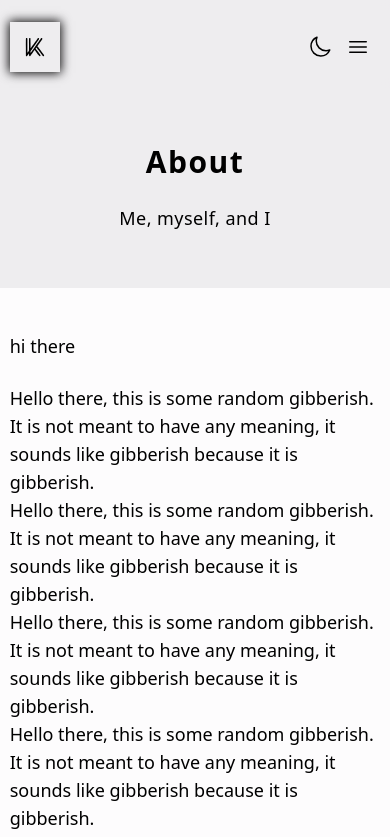
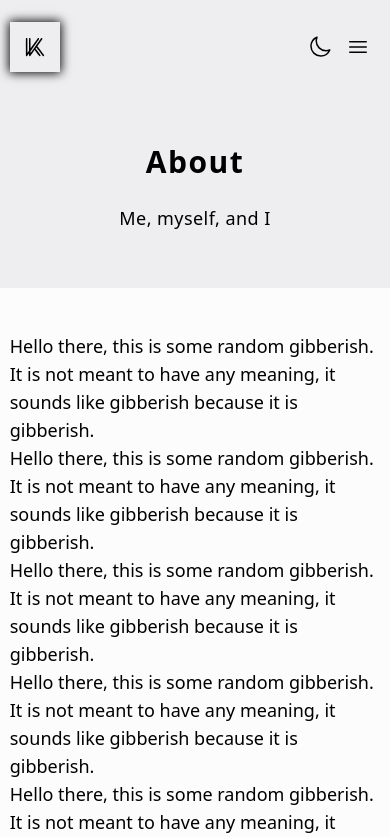
Before and after one commit to khinshankhan/www, a Next.js app: page /about in a window 390 px wide. Shown: the top 837 px of the page. Built offline with nearby package versions, Linux system fonts and the light colour scheme.

Commit message:
build out sticky and responsive sidebar

```diff
--- a/components/layouts/sidebar.tsx
+++ b/components/layouts/sidebar.tsx
@@ -16,8 +16,12 @@ export function WithSidebar({ direction = "left", sidebar, children }: WithSideb
         direction === "left" ? "xl:flex-row xl:justify-start" : "xl:flex-row-reverse xl:justify-end"
       )}
     >
-      {sidebar && <aside className="mt-6 pt-0 sm:pt-2">{sidebar}</aside>}
-      <article id="article" className="mt-6 pt-0 sm:pt-2">
+      {sidebar && (
+        <aside className="top-6 mt-6 pt-0 sm:top-2 sm:pt-2 xl:sticky xl:min-w-[200px] xl:max-w-[225px] xl:self-start 2xl:min-w-[225px] 2xl:max-w-[275px]">
+          {sidebar}
+        </aside>
+      )}
+      <article id="article" className="mt-6 grow pt-0 sm:pt-2">
         {children}
       </article>
     </div>
--- a/pages/about.tsx
+++ b/pages/about.tsx
@@ -10,7 +10,11 @@ export default function Page() {
       title="About"
       subtitle="Me, myself, and I"
       direction="right"
-      sidebar={<>hi there</>}
+      sidebar={
+        <>
+          <Lorem n={10} />
+        </>
+      }
     >
       <Lorem n={20} />
       <p className="text-sky-400">hello there and lorem ipsum</p>
```
